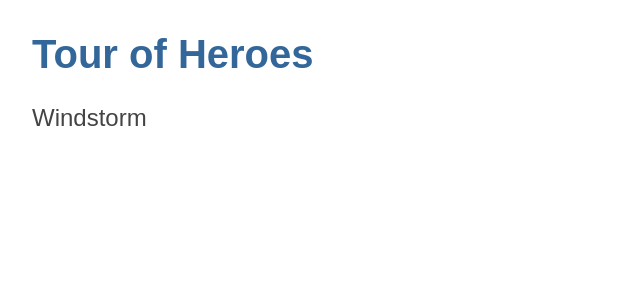
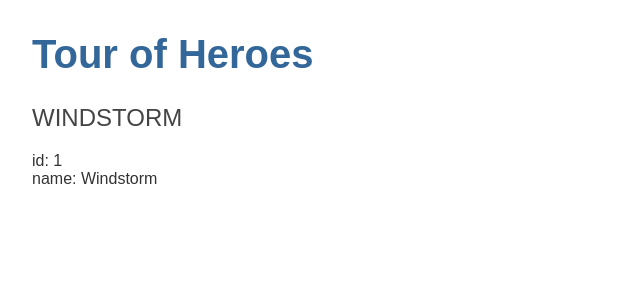
Before and after one commit to NestorMaP/tour-of-heroes, an Angular app: page / in a window 1280 px wide. Shown: the top 300 px of the page, without its empty margins (0-640 px from the left). Built offline with nearby package versions, Linux system fonts and the light colour scheme.

Commit message:
Feat: Apply heroes to interface

```diff
--- a/src/app/heroes/heroes.component.html
+++ b/src/app/heroes/heroes.component.html
@@ -1 +1,3 @@
-<h2>{{ hero }}</h2>
+<h2>{{ hero.name | uppercase }}</h2>
+<div><span>id: </span>{{ hero.id }}</div>
+<div><span>name: </span>{{ hero.name }}</div>
--- a/src/app/heroes/heroes.component.ts
+++ b/src/app/heroes/heroes.component.ts
@@ -1,12 +1,17 @@
 import { Component } from '@angular/core';
+import { Hero } from '../hero';
+import { CommonModule } from '@angular/common';
 
 @Component({
   selector: 'app-heroes',
   standalone: true,
-  imports: [],
+  imports: [CommonModule],
   templateUrl: './heroes.component.html',
   styleUrls: ['./heroes.component.scss']
 })
 export class HeroesComponent {
-  hero = 'Windstorm';
+  hero: Hero = {
+    id: 1,
+    name: 'Windstorm'
+  };
 }
```
